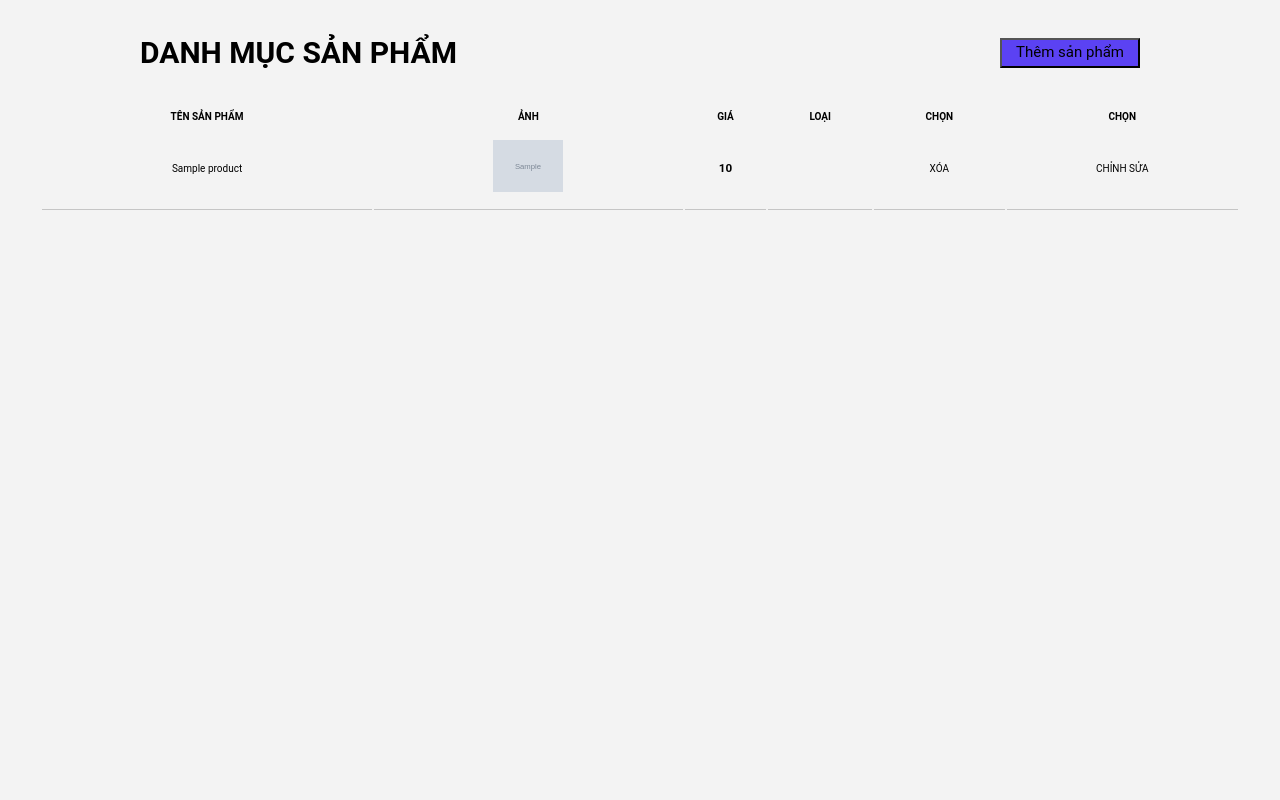
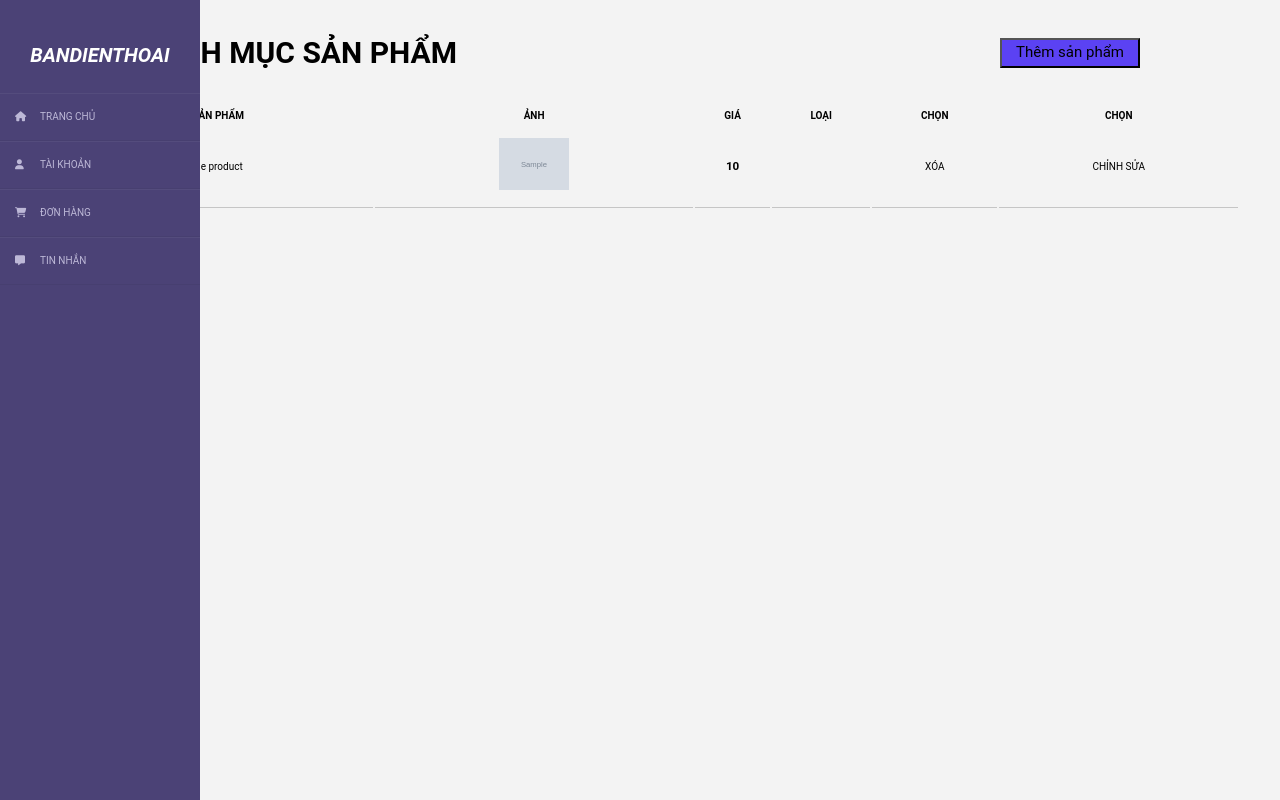
Before and after one commit to tiendat2001/Web-bandienthoai, a PHP site: page /Web-bandienthoai/adminWeb.php in a window 1280 px wide. Run offline with PHP 8.4, Linux system fonts and the light colour scheme; tables that the repository leaves empty or names only in its code hold one stand-in row (values such as "Sample post"); grey boxes marked "Sample" are stand-in pictures.

Commit message:
them giao dien admin

```diff
--- a/adminWeb.php
+++ b/adminWeb.php
@@ -35,6 +35,21 @@
 </head>
 
 <body>
+
+
+    <div class="wrapper">
+
+        <div class="sidebar">
+            <h2 class="sidebar__shopname">BANDIENTHOAI</h2>
+                <ul>
+                <li><a href="#"><i class="fas fa-home sidebar__icon"></i>Trang chủ</a></li>
+                <li><a href="#"><i class="fas fa-user sidebar__icon"></i>Tài khoản</a></li>
+                <li><a href="#"><i class="fa-solid fa-cart-shopping sidebar__icon"></i></i>Đơn hàng</a></li>
+                <li><a href="#"><i class="fa-solid fa-message sidebar__icon"></i>Tin nhắn</a></li>
+                </ul>
+        </div>
+
+    </div>
 
     <!-- HIEN DANH MUC SAN PHAM TU DATABASE -->
     <section class="container__product">
--- a/assets/css/admin.css
+++ b/assets/css/admin.css
@@ -1,4 +1,7 @@
-
+*{
+    /* chinh le the li */
+    padding:0px;
+}
 .container__product{
     /* can giua danh muc san pham */
     margin:auto;
@@ -23,6 +26,7 @@
     height: 30px;
     background-color: #5B42F3;
     font-size:15px;
+
 }
 
 
@@ -112,7 +116,6 @@
     bottom:10px;
     left:10px;
     padding:10px;
-
     width: 400px;
     border-radius:5px;
     box-shadow:0 0 15px 5px #ccc;
@@ -126,3 +129,55 @@
 .alert-addCartSuccess{
     background-color: #a8f0c6;
 }
+
+
+.wrapper{
+
+    top:0px;
+    position: fixed;
+    width: 200px;
+    height: 100%;
+    background-color: #4b4276;
+    padding: 30px 0px;
+}
+
+.sidebar{
+    width: 200px;
+    height: 100%;
+
+}
+.sidebar__shopname{
+  color: #fff;
+  text-align: center;
+  margin-bottom: 30px;
+  font-size:2rem;
+  font-weight: bold;
+  font-style: italic;
+}
+
+.wrapper .sidebar li{
+    padding: 15px;
+    border-bottom: 1px solid rgba(0,0,0,0.05);
+    border-top: 1px solid rgba(255,255,255,0.05);
+    list-style: none;
+    text-decoration: none;
+    text-transform: uppercase;
+  }
+  .li{
+      padding:0;
+  }
+  .wrapper .sidebar ul li a{
+    color: #bdb8d7;
+    text-decoration: none;
+  }
+
+  .sidebar__icon{
+      width:25px;
+  }
+  .wrapper .sidebar ul li:hover{
+    background-color: #594f8d;
+  }
+
+  .wrapper .sidebar ul li:hover a{
+    color: #fff;
+  }
```
